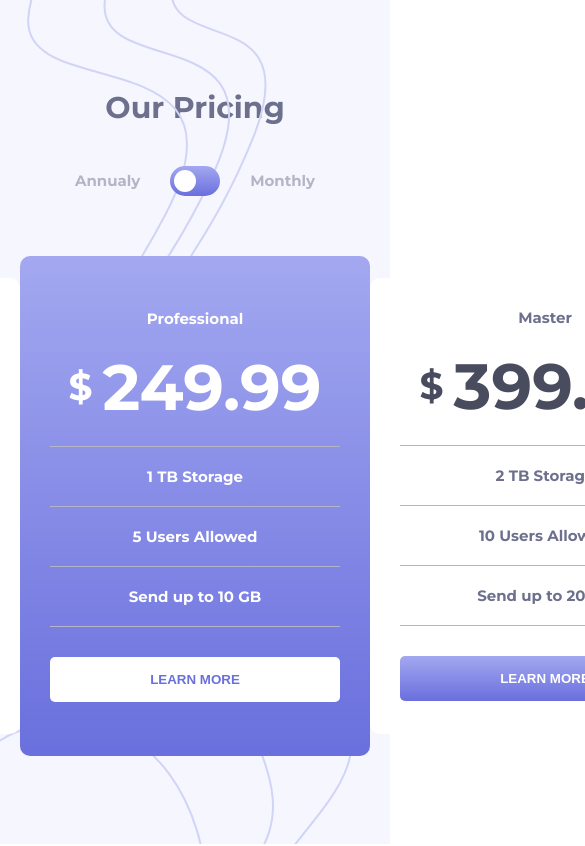
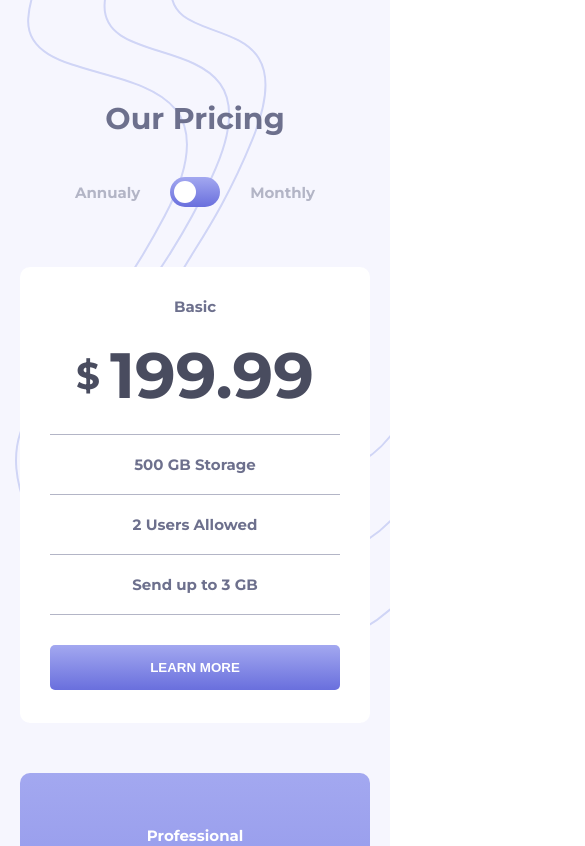
Before and after one commit to kardahim/pricing-component-with-toggle, a React (Create React App) app: page / in a window 390 px wide. Shown: the top 846 px of the page, 585 px wide, since content can reach past the window. Built offline with nearby package versions, Linux system fonts and the light colour scheme.

Commit message:
complete rwd

```diff
--- a/src/styles/app.scss
+++ b/src/styles/app.scss
@@ -1,4 +1,5 @@
 @import './variables.scss';
+@import './mixins.scss';
 
 * {
     padding: 0;
@@ -7,7 +8,7 @@
 }
 
 .app {
-    height: 100vh;
+    min-height: 100vh;
 
     display: flex;
     justify-content: center;
@@ -37,12 +38,18 @@
 
     .app__header {
         color: $basic-color;
+        z-index: 1;
+
+        @include mobile {
+            margin-top: 100px;
+        }
     }
 
     .app__toggle {
         margin: 40px 0 60px;
         display: flex;
         align-items: center;
+        z-index: 1;
 
         span {
             color: $toggle-color;
@@ -54,6 +61,10 @@
         justify-content: center;
         align-items: center;
         z-index: 1;
+
+        @include mobile {
+            flex-direction: column;
+        }
     }
 
     .app__footer {}
--- a/src/styles/card.scss
+++ b/src/styles/card.scss
@@ -1,4 +1,5 @@
 @import './variables.scss';
+@import './mixins.scss';
 
 .card {
     width: 350px;
@@ -70,6 +71,10 @@
     height: 500px;
     padding: calc(30px + 23px) 30px;
 
+    @include mobile {
+        margin: 50px 0;
+    }
+
     .card__header {
         .card__header__title {
             color: white;
--- /dev/null
+++ b/src/styles/mixins.scss
@@ -0,0 +1,5 @@
+@mixin mobile {
+    @media (max-width: 1250px) {
+        @content;
+    }
+}
```
